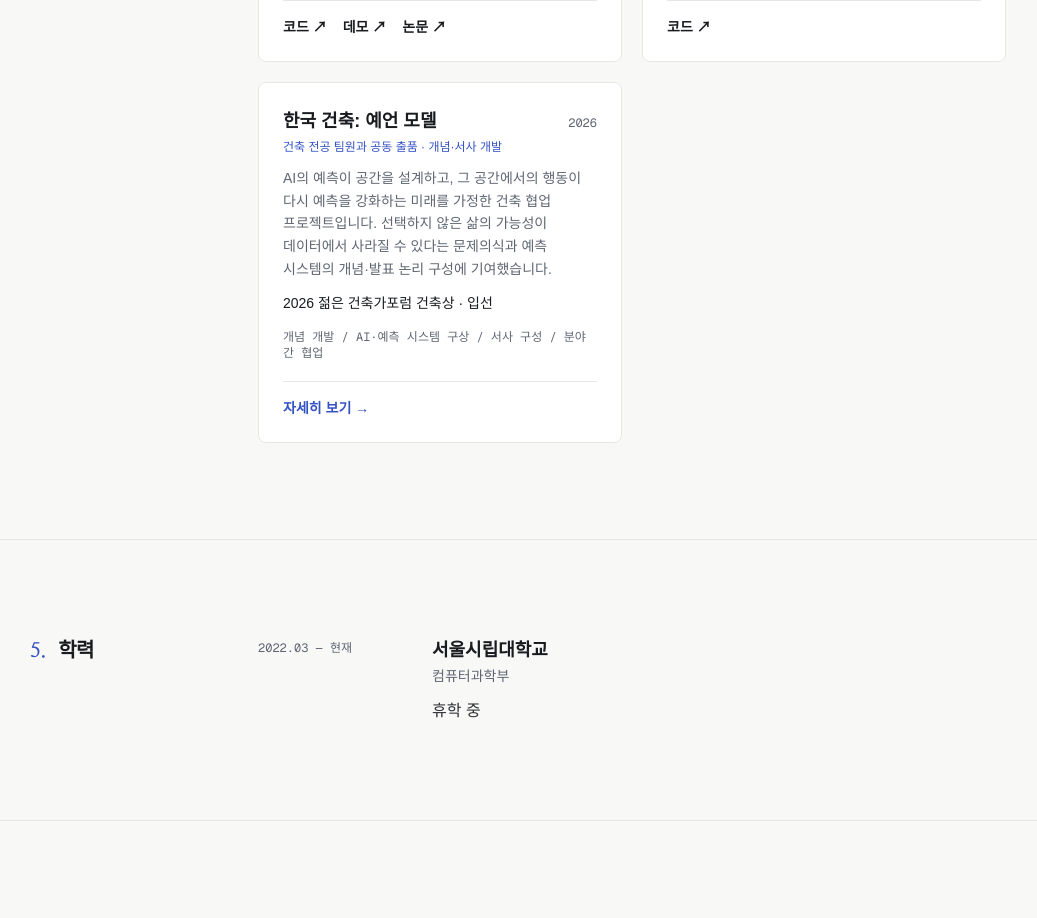
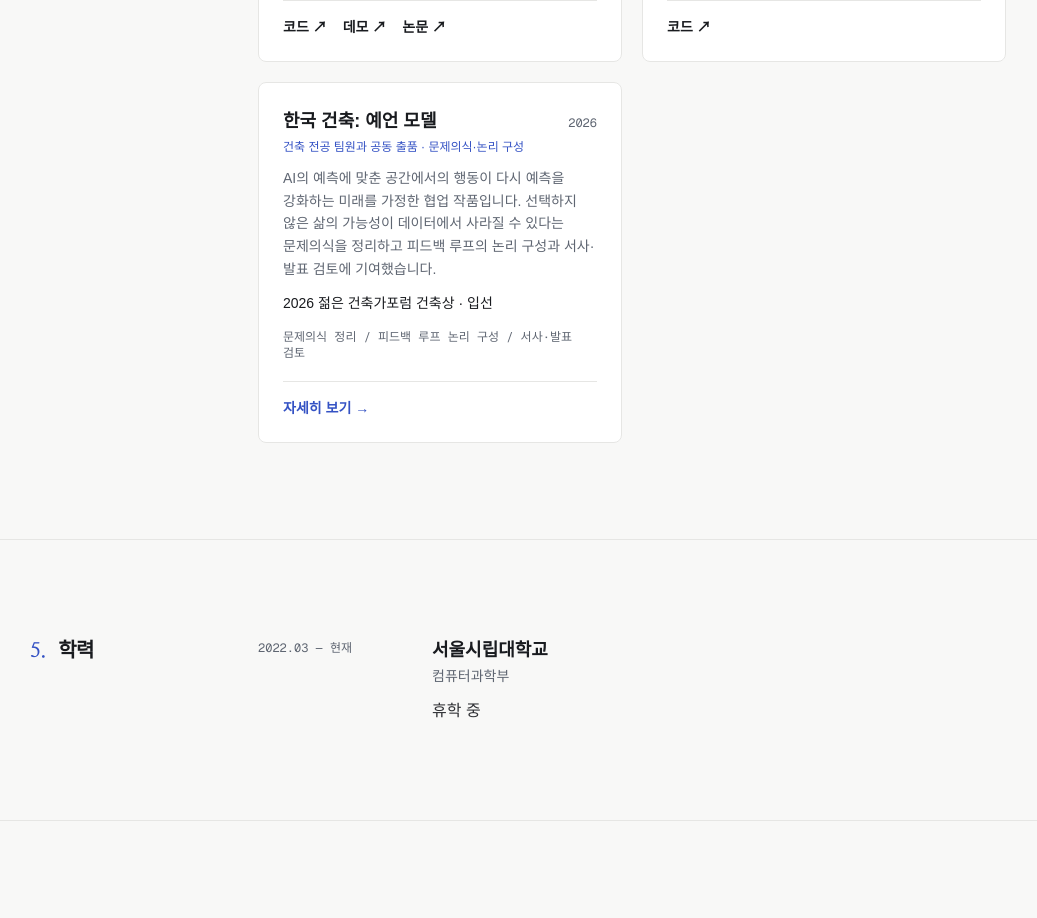
Before and after one commit to hoorangyee/about-minhu, a Next.js app: page / in a window 1280 px wide. Shown: the part 4620-5538 px from the top of the page, without its empty margins (122-1159 px from the left). Built offline with nearby package versions, Linux system fonts and the light colour scheme; a web font is replaced by a local one.

Commit message:
fix: 건축 협업 프로젝트 역할 설명 정정

```diff
--- a/src/data/en/project-details.ts
+++ b/src/data/en/project-details.ts
@@ -2,7 +2,7 @@ import type { ProjectDetail } from "@/types/portfolio";
 
 export const projectDetails: Record<string, ProjectDetail> = {
   "architecture-prediction-model": {
-    lead: "A joint entry with an architecture teammate. I contributed from a CS/AI perspective to the core idea, prediction-system concepts, narrative, and presentation logic. My architecture teammate led the architectural design.",
+    lead: "A joint competition entry exploring how AI predictions affect human choice and space. From a CS/AI perspective, I helped frame the question, structure the feedback-loop argument, and review the narrative and presentation. My teammate primarily connected the work to architectural discourse and history and developed its visualizations.",
     sections: [
       {
         heading: "The question",
@@ -20,8 +20,8 @@ export const projectDetails: Record<string, ProjectDetail> = {
       {
         heading: "My role and collaboration",
         body: [
-          "I helped clarify the core idea and problem framing, develop the AI and prediction-system concepts, and structure the feedback-loop argument. Working with my architecture teammate, I reviewed the narrative and presentation logic and provided feedback.",
-          "The collaboration brought a developer’s understanding of data and system feedback into architecture. My contribution was to examine the relationship between observed behavior and the choices an environment allows, and explain the conditions under which a technology operates and affects people.",
+          "I helped clarify the core idea and problem framing and structure the feedback-loop argument connecting prediction, space, behavior, and data. I reviewed how that argument carried through the narrative and presentation and provided feedback.",
+          "My teammate primarily connected the question to architectural discourse and history and developed the visualizations. Bringing our perspectives together, we extended technical thinking about data and system feedback into architectural questions.",
         ],
       },
       {
--- a/src/data/en/projects.ts
+++ b/src/data/en/projects.ts
@@ -87,13 +87,13 @@ export const projects: Project[] = [
     title: "Korean Architecture: A Prediction Model",
     slug: "architecture-prediction-model",
     group: "personal",
-    context: "Joint entry with an architecture teammate · Concept & narrative development",
+    context: "Joint entry with an architecture teammate · Problem framing & argument development",
     period: "2026",
     description:
-      "An interdisciplinary architecture project imagining a future where AI predictions shape spaces, and behavior in those spaces feeds back into the predictions. I contributed to the AI and prediction concepts and the narrative, asking how lives never chosen can disappear from the data.",
+      "A collaborative work imagining a future where behavior in spaces shaped by AI predictions reinforces those predictions. I helped frame the question of how lives never chosen can disappear from the data, structure the feedback-loop argument, and review the narrative and presentation.",
     impact: "2026 젊은 건축가포럼 건축상 · Selected Entry",
     techStack: [],
-    roles: ["Concept Development", "AI / Prediction Concepts", "Narrative Development", "Interdisciplinary Collaboration"],
+    roles: ["Problem Framing", "Feedback-Loop Argument", "Narrative & Presentation Review"],
     bookUrl: "https://a5124-architecture-book.vercel.app",
   },
 ];
--- a/src/data/project-details.ts
+++ b/src/data/project-details.ts
@@ -2,7 +2,7 @@ import type { ProjectDetail } from "@/types/portfolio";
 
 export const projectDetails: Record<string, ProjectDetail> = {
   "architecture-prediction-model": {
-    lead: "건축 전공 팀원과 공동 출품한 작품으로, CS/AI 관점에서 핵심 아이디어와 예측 시스템의 개념, 서사·발표 논리 구성에 기여했습니다. 건축 설계는 건축 전공 팀원이 주도했습니다.",
+    lead: "건축 전공 팀원과 AI의 예측이 인간의 선택과 공간에 미치는 영향을 함께 탐구한 공모전 출품작입니다. 저는 CS/AI 관점에서 문제의식과 피드백 루프의 논리를 정리하고 서사·발표를 검토했습니다. 팀원은 건축 담론·건축사와의 연결 및 시각화를 주로 맡았습니다.",
     sections: [
       {
         heading: "문제의식",
@@ -20,8 +20,8 @@ export const projectDetails: Record<string, ProjectDetail> = {
       {
         heading: "역할과 협업",
         body: [
-          "프로젝트의 핵심 아이디어와 문제의식을 정리하고 AI·예측 시스템의 개념 및 피드백 루프의 논리를 함께 구성했습니다. 건축 전공 팀원과 논의하며 작품의 서사와 발표 논리를 검토하고 피드백했습니다.",
-          "개발자로서 데이터와 시스템의 순환 구조를 분석하는 사고를 건축이라는 다른 영역에 적용한 협업입니다. 예측 모델이 관측한 행동과 환경이 허용한 선택의 관계를 검토하며, 기술이 작동하는 조건과 그 영향을 설명하는 데 기여했습니다.",
+          "핵심 아이디어와 문제의식을 정리하고 예측·공간·행동·데이터가 이어지는 피드백 루프의 논리를 함께 구성했습니다. 작품의 서사와 발표에서 이 논리가 자연스럽게 이어지는지 검토하고 피드백했습니다.",
+          "팀원은 문제의식을 건축 담론·건축사와 연결하고 작품을 시각화하는 데 주로 기여했습니다. 서로의 관점을 조율하며 데이터와 시스템의 순환 구조에 대한 기술적 사고를 건축적 질문으로 확장했습니다.",
         ],
       },
       {
--- a/src/data/projects.ts
+++ b/src/data/projects.ts
@@ -83,13 +83,13 @@ export const projects: Project[] = [
     title: "한국 건축: 예언 모델",
     slug: "architecture-prediction-model",
     group: "personal",
-    context: "건축 전공 팀원과 공동 출품 · 개념·서사 개발",
+    context: "건축 전공 팀원과 공동 출품 · 문제의식·논리 구성",
     period: "2026",
     description:
-      "AI의 예측이 공간을 설계하고, 그 공간에서의 행동이 다시 예측을 강화하는 미래를 가정한 건축 협업 프로젝트입니다. 선택하지 않은 삶의 가능성이 데이터에서 사라질 수 있다는 문제의식과 예측 시스템의 개념·발표 논리 구성에 기여했습니다.",
+      "AI의 예측에 맞춘 공간에서의 행동이 다시 예측을 강화하는 미래를 가정한 협업 작품입니다. 선택하지 않은 삶의 가능성이 데이터에서 사라질 수 있다는 문제의식을 정리하고 피드백 루프의 논리 구성과 서사·발표 검토에 기여했습니다.",
     impact: "2026 젊은 건축가포럼 건축상 · 입선",
     techStack: [],
-    roles: ["개념 개발", "AI·예측 시스템 구상", "서사 구성", "분야 간 협업"],
+    roles: ["문제의식 정리", "피드백 루프 논리 구성", "서사·발표 검토"],
     bookUrl: "https://a5124-architecture-book.vercel.app",
   },
 ];
```
